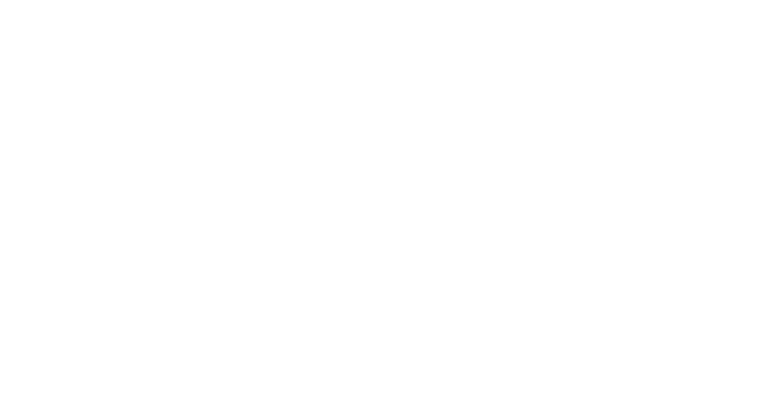
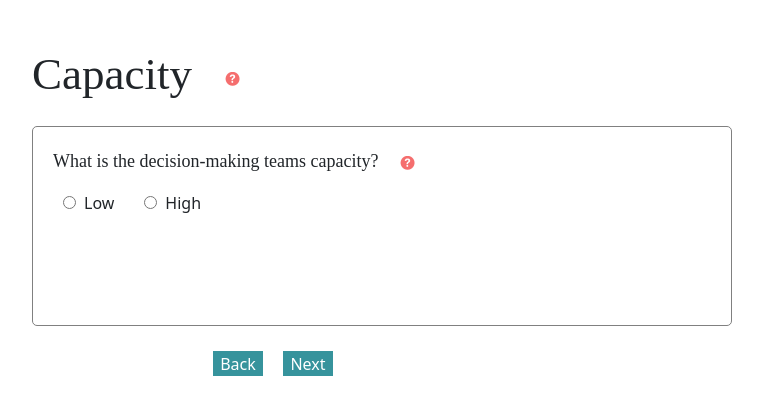
Before and after one commit to Logic-Legends/Decision-Making-Frmwk, a React (Create React App) app in the folder client/: page /Capacity in a window 1280 px wide. Before the commit this address had no page. Shown: the part 104-518 px from the top of the page, without its empty margins (43-806 px from the left). Built offline with nearby package versions, Linux system fonts and the light colour scheme.

Commit message:
fix tooltip and error message and navigation on pages

```diff
--- a/client/src/App.js
+++ b/client/src/App.js
@@ -2,21 +2,21 @@
 import Start from "./components/start-page/Start";
 import DecisionMakers from "./components/step-2/DecisionMakers";
 import Step1 from "./components/step-1/Step-1";
+import Importance from "./components/step-3a/Importance";
+import Capacity from "./components/step-3b/Capacity";
 const App = () => (
 	<div>
-	<header>
+		<header></header>
 
-	</header>
-
-	<Routes>
-
-		<Route path="/decision-makers" element={<DecisionMakers />} />
-		<Route path="/" element={<Start />} exact />
-		<Route path="/goal" element={<Step1 />} />
-	</Routes>
-<footer>
-
-</footer>
+		<Routes>
+			<Route path="/decision-makers" element={<DecisionMakers />} />
+			<Route path="/" element={<Start />} exact />
+			<Route path="/goal" element={<Step1 />} />
+			<Route path="/DecisionMakers" element={<DecisionMakers/>}/>
+			<Route path="/Importance" element={<Importance />} />
+			<Route path="/Capacity" element={<Capacity />} />
+		</Routes>
+		<footer></footer>
 	</div>
 );
 
--- a/client/src/components/step-3a/Importance.js
+++ b/client/src/components/step-3a/Importance.js
@@ -4,6 +4,7 @@
 import { useNavigate } from "react-router-dom";
 import { useState } from "react";
 import tooltipIcon from "./images/tooltipicon.png";
+import { Modal } from "react-modal";
 
 const Importance = () => {
 	//state for navigation on page by next and back btn
@@ -19,24 +20,26 @@
 	const [selectedOption, setSelectedOption] = useState(null);
 
 	//state for error handling
-	const [error, setError] = useState(null);
+	const [isModalOpen, setIsModalOpen] = useState(false);
+
 
 	const navigate = useNavigate();
 
 	//click back btn handler
 	const handleBackClick = () => {
 		setIsStarted(true);
-		navigate("/Step2");
+		navigate("/DecisionMakers");
 	};
-	//click next btn handler
+
 	const handleNextClick = () => {
 		if (selectedOption === null) {
-			setError("please select a response");
+			setIsModalOpen(true);
 		} else {
 			setIsStarted(true);
 			navigate("/Capacity");
 		}
 	};
+
 	//first tooltip handler
 	const handleTooltipClick = () => {
 		setIsTooltipVisible(!isTooltipVisible);
@@ -101,6 +104,7 @@
 							value="low"
 							checked={selectedOption === "low"}
 							onChange={handleOptionChange}
+							className="radio-input"
 						/>
 						Low
 					</label>
@@ -111,6 +115,7 @@
 							value="high"
 							checked={selectedOption === "high"}
 							onChange={handleOptionChange}
+							className="radio-input"
 						/>
 						High
 					</label>
@@ -119,12 +124,21 @@
 			{/* btn sections */}
 			<section className="btn-container">
 				{isStarted}
-				<button onClick={handleBackClick}>Back</button>
-
-				<button onClick={handleNextClick}>
-					<Link to="/Step4"></Link>Next
+				<button onClick={handleBackClick} className="btn-back">
+					<Link to="/DecisionMakers"></Link>
+					Back
 				</button>
-				{error && <div className="error-message">{error}</div>}
+				<button onClick={handleNextClick} className="btn-next">
+					<Link to="/Capacity"></Link>Next
+				</button>
+				{isModalOpen && (
+					<div className="modal">
+						<div className="modal-content">
+							<p>Please select a response</p>
+							<button onClick={() => setIsModalOpen(false)}>OK</button>
+						</div>
+					</div>
+				)}
 			</section>
 		</div>
 	);
--- a/client/src/components/step-3a/importance.css
+++ b/client/src/components/step-3a/importance.css
@@ -10,23 +10,27 @@
     width: 15px;
     margin-left: 8px;
 }
-/* .tooltip{
-    position: absolute;
-    top: 255px;
-} */
+
 .question-container{
     border: 1px solid gray;
-    width: 500px;
+    width: 700px;
+    height: 200px;
+    margin-top: 25px;
+    border-radius: 5px;
 }
 .question{
     font-family: "proxima-nova";
     font-weight: 400px;
     font-size: 18px;
     margin-left: 20px;
+    margin-top: 20px;
 }
 form label {
-    margin-left: 20px;
+    margin-left: 30px;
 
+}
+.radio-input{
+    margin-right: 8px;
 }
 .radio-btn-section{
 margin-bottom: 20px;
@@ -36,7 +40,7 @@
     position: absolute;
     left:20%
 }
-.btn-container button:last-child{
+.btn-next{
     margin-left: 20px;
 }
 button{
@@ -60,9 +64,34 @@
   font-size: 12px;
   opacity: 0;
   transition: opacity 0.3s ease-in-out;
+  width: 450px;
 }
 
 .tooltip.show {
   visibility: visible;
   opacity: 1;
 }
+
+.modal {
+	position: fixed;
+	top: 0;
+	left: 0;
+	width: 100%;
+	height: 100%;
+	background-color: rgba(0, 0, 0, 0.5);
+	display: flex;
+	align-items: center;
+	justify-content: center;
+}
+
+.modal-content {
+	background-color: white;
+	padding: 20px;
+	border-radius: 5px;
+	box-shadow: 0 0 10px rgba(0, 0, 0, 0.5);
+    width: 280px;
+}
+
+.modal-content p {
+	margin-bottom: 10px;
+}
--- a/client/src/components/step-3b/Capacity.js
+++ b/client/src/components/step-3b/Capacity.js
@@ -21,7 +21,7 @@
 	const [selectedOption, setSelectedOption] = useState(null);
 
 	//state for error handling
-	const [error, setError] = useState(null);
+	const [isModalOpen, setIsModalOpen] = useState(false);
 
 
 	const navigate = useNavigate();
@@ -33,14 +33,14 @@
 
 	};
 	//click next btn handler
-	const handleNextClick=()=>{
-		if(selectedOption===null){
-			setError("please select a response")
-		}else{
+	const handleNextClick = () => {
+		if (selectedOption === null) {
+			setIsModalOpen(true);
+		} else {
 			setIsStarted(true);
-			navigate("/Step4");
+			navigate("/Capacity");
 		}
-	}
+	};
 	//first tooltip handler
 	const handleTooltipClick = () => {
 		setIsTooltipVisible(!isTooltipVisible);
@@ -109,6 +109,7 @@
 							value="low"
 							checked={selectedOption === "low"}
 							onChange={handleOptionChange}
+							className="radio-input"
 						/>
 						Low
 					</label>
@@ -119,6 +120,7 @@
 							value="high"
 							checked={selectedOption === "high"}
 							onChange={handleOptionChange}
+							className="radio-input"
 						/>
 						High
 					</label>
@@ -127,12 +129,20 @@
 			{/* btn sections */}
 			<section className="btn-container">
 				{isStarted}
-				<button onClick={handleBackClick}>Back</button>
-
-				<button onClick={handleNextClick}>
+				<button onClick={handleBackClick} className="btn-back">
+					<Link to="/Importance"></Link>Back
+				</button>
+				<button onClick={handleNextClick} className="btn-next">
 					<Link to="/Step4"></Link>Next
 				</button>
-				{error && <div className="error-message">{error}</div>}
+				{isModalOpen && (
+					<div className="modal">
+						<div className="modal-content">
+							<p>Please select a response</p>
+							<button onClick={() => setIsModalOpen(false)}>OK</button>
+						</div>
+					</div>
+				)}{" "}
 			</section>
 		</div>
 	);
--- a/client/src/components/step-3b/capacity.css
+++ b/client/src/components/step-3b/capacity.css
@@ -10,23 +10,27 @@
     width: 15px;
     margin-left: 8px;
 }
-/* .tooltip{
-    position: absolute;
-    top: 255px;
-} */
+
 .question-container{
     border: 1px solid gray;
-    width: 500px;
+    width: 700px;
+    height: 200px;
+    margin-top: 25px;
+    border-radius: 5px;
 }
 .question{
     font-family: "proxima-nova";
     font-weight: 400px;
     font-size: 18px;
     margin-left: 20px;
+    margin-top: 20px;
 }
 form label {
-    margin-left: 20px;
+    margin-left: 30px;
 
+}
+.radio-input{
+    margin-right: 8px;
 }
 .radio-btn-section{
 margin-bottom: 20px;
@@ -36,7 +40,7 @@
     position: absolute;
     left:20%
 }
-.btn-container button:last-child{
+.btn-next{
     margin-left: 20px;
 }
 button{
@@ -60,15 +64,34 @@
   font-size: 12px;
   opacity: 0;
   transition: opacity 0.3s ease-in-out;
-  width: 375px;
+  width: 450px;
 }
 
 .tooltip.show {
   visibility: visible;
   opacity: 1;
 }
-.error-message {
-  color: red;
-  font-size: 16px;
-  margin-top: 10px;
+
+.modal {
+	position: fixed;
+	top: 0;
+	left: 0;
+	width: 100%;
+	height: 100%;
+	background-color: rgba(0, 0, 0, 0.5);
+	display: flex;
+	align-items: center;
+	justify-content: center;
 }
+
+.modal-content {
+	background-color: white;
+	padding: 20px;
+	border-radius: 5px;
+	box-shadow: 0 0 10px rgba(0, 0, 0, 0.5);
+     width: 280px;
+}
+
+.modal-content p {
+	margin-bottom: 10px;
+}
--- a/package.json
+++ b/package.json
@@ -79,6 +79,7 @@
 		"morgan": "^1.10.0",
 		"pg": "^8.9.0",
 		"react-bootstrap": "^2.7.2",
+		"react-modal": "^3.16.1",
 		"winston": "^3.8.2"
 	},
 	"engines": {
```
Also changed, not shown: 2 other files (tests, documents, lock files or other folders).
